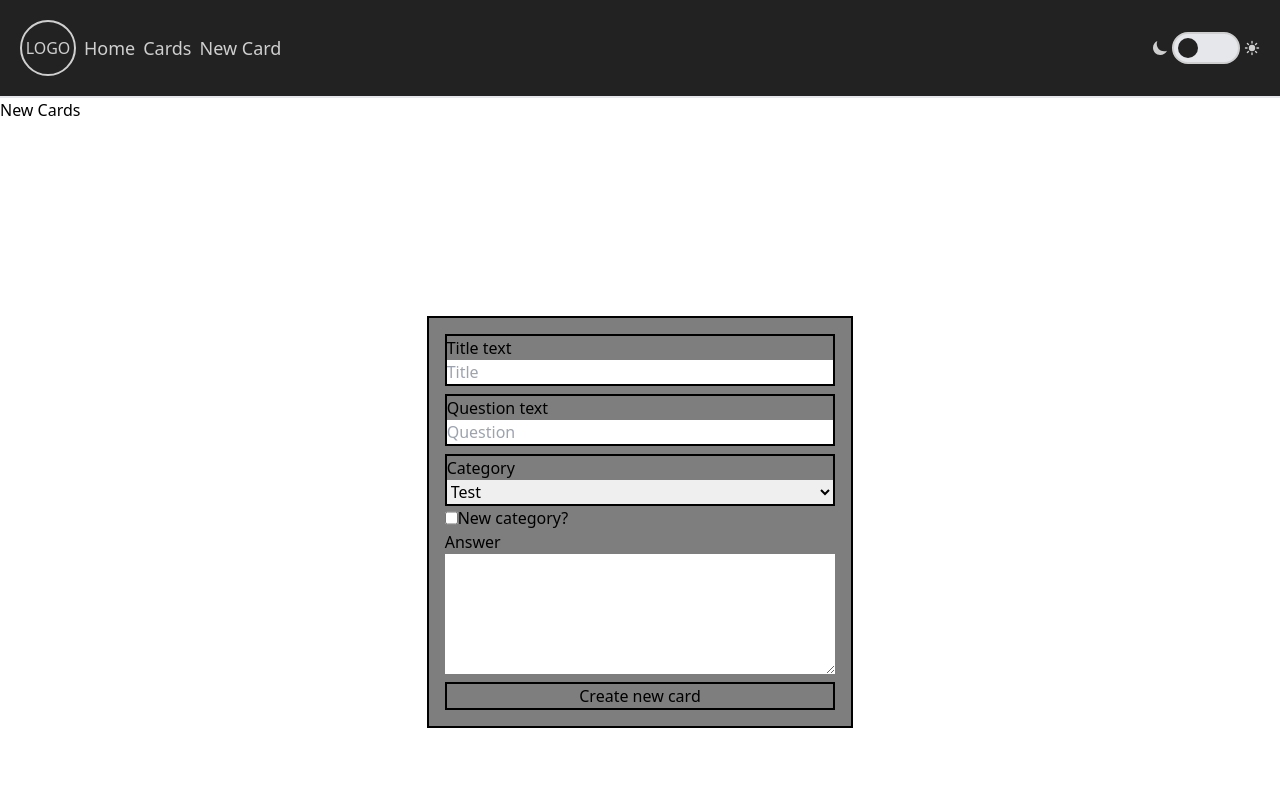
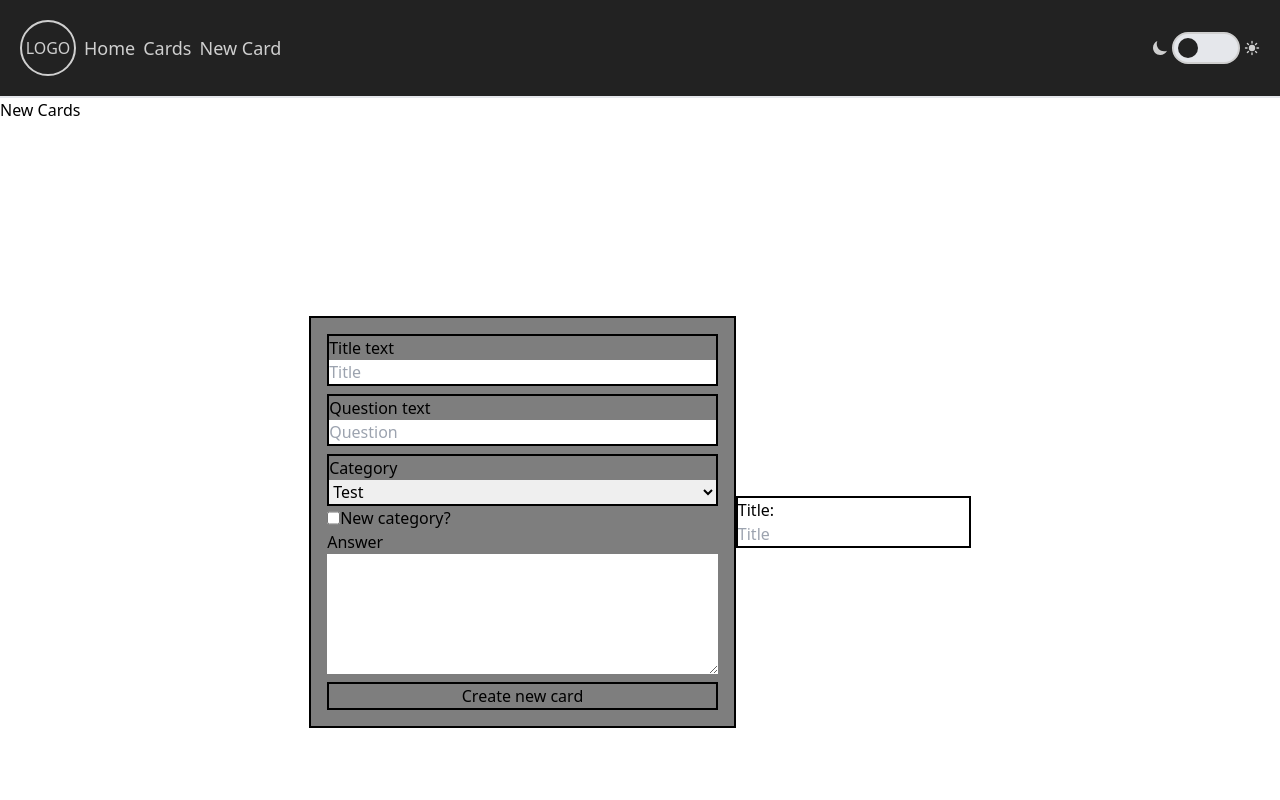
Before and after one commit to oAndin/cards-project, a React (Vite) app: page /newcards in a window 1280 px wide. Shown: the top 800 px of the page. Built offline with nearby package versions, Linux system fonts and the light colour scheme.

Commit message:
Components update

```diff
--- a/src/components/Form/Index.jsx
+++ b/src/components/Form/Index.jsx
@@ -1,4 +1,5 @@
 import { useState } from "react";
+import Input from "./Input/Index";
 
 const Form = () => {
 
@@ -45,6 +46,14 @@ const Form = () => {
             Create new card
           </button>
         </form>
+        <form action="">
+          <Input
+            type="text"
+            text="Title"
+            name="name"
+            placeholder="Title"
+          />
+        </form>
       </div>
     </>
   )
--- /dev/null
+++ b/src/components/Form/Input/Index.jsx
@@ -0,0 +1,20 @@
+
+// eslint-disable-next-line react/prop-types
+const Input = ({ type, text, name, placeholder, handleOnChange, value }) => {
+  return (
+    <>
+      <div className="border-2 border-black flex flex-col">
+        <label htmlFor="title">{text}:</label>
+        <input
+          id={name}
+          type={type}
+          name={name}
+          value={value}
+          placeholder={placeholder}
+          onChange={handleOnChange} />
+      </div>
+    </>
+  )
+}
+
+export default Input
--- a/src/routes/CardsPage/Index.jsx
+++ b/src/routes/CardsPage/Index.jsx
@@ -25,10 +25,11 @@ const CardsPage = () => {
       className="border-2 border-black p-5 m-5">
       <h1>{card.title}</h1>
       <h3>{card.question}</h3>
-      <div className="flex gap-2">
-        <label htmlFor="">{showAnswer ? 'Hide answer' : 'Show answer'}</label>
-        <input type="checkbox" name="" id="" onClick={() => setShowerAnswer(!showAnswer)} />
-      </div>
+      <button
+        className="border-2 border-black"
+        onClick={() => setShowerAnswer(!showAnswer)}>
+        {showAnswer ? 'Hide answer' : 'Show answer'}
+      </button>
       {
         showAnswer ? <h5>{card.answer}</h5> : ''
       }
```
